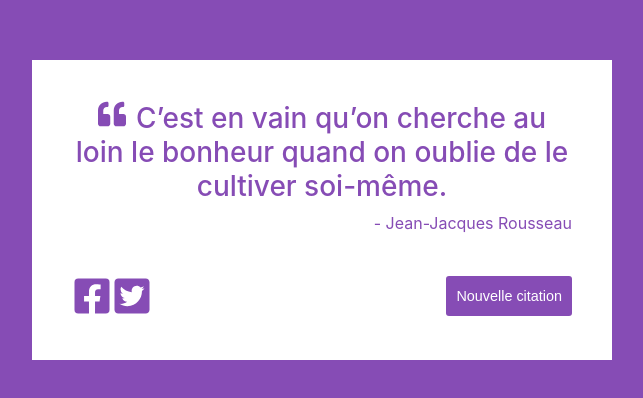
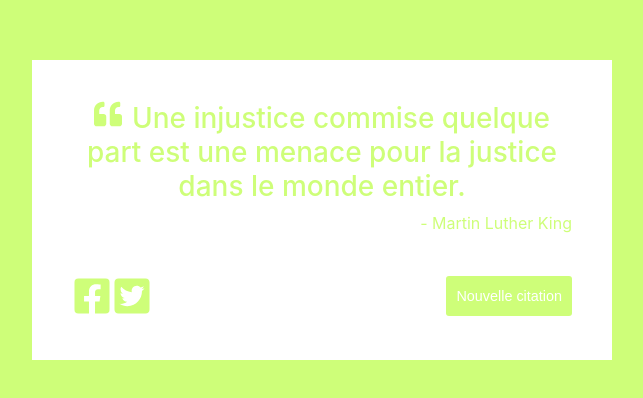
Before and after one commit to Maybiz/french-random-quote-machine, a React (Create React App) app: page / in a window 1280 px wide. Shown: the part 190-588 px from the top of the page, without its empty margins (318-961 px from the left). Built offline with nearby package versions, Linux system fonts and the light colour scheme.

Commit message:
add random at start

```diff
--- a/src/components/QuoteBox.js
+++ b/src/components/QuoteBox.js
@@ -122,6 +122,7 @@ const QuoteBox = ({ color, addNewColor }) => {
    }
 
    useEffect(() => {
+      setIndex(Math.floor(Math.random() * quotes.length))
 		addNewColor(`#${Math.floor(Math.random() * 16777215).toString(16)}`)
 		setClassText('animate__animated animate__zoomIn')
    }, [])
```
